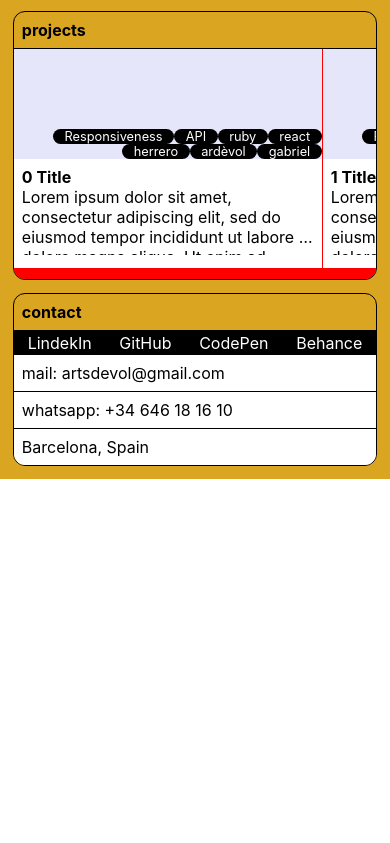
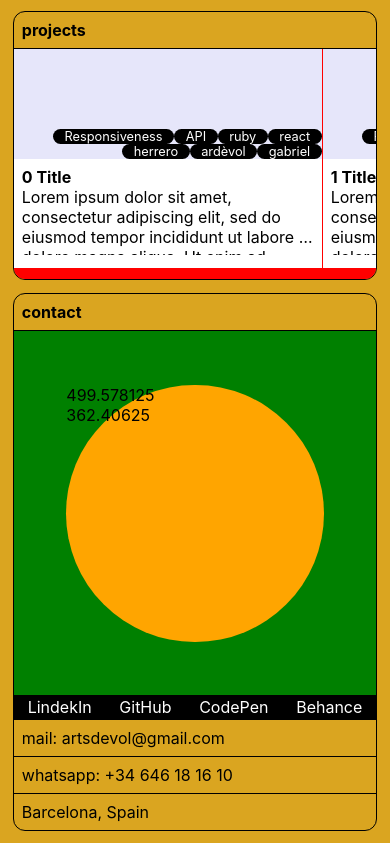
Before and after one commit to gabrielardevol/portfolio-3, a React (Create React App) app: page / in a window 390 px wide. Shown: the part 1033-1876 px from the top of the page. Before the commit the page ends 1512 px from the top, so only its background shows below. Built offline with nearby package versions, Linux system fonts and the light colour scheme.

Commit message:
contact photo for mobile

```diff
--- a/src/style/Contact.css
+++ b/src/style/Contact.css
@@ -13,8 +13,18 @@
 
 }
 
+@media only screen and (min-width: 480px) {
+
 .hide-pfp div:nth-child(1) {
   display: none
+}
+
+#contact {
+  height: 100%; width: 100%; background: white; overflow: auto
+}
+.vertical-contact > :nth-child(2) {
+  height: 100%
+}
 }
 
 #pfp {
@@ -58,12 +68,6 @@
   flex:none;
 }
 
-#contact {
-  height: 100%; width: 100%; background: white; overflow: auto
-}
-.vertical-contact > :nth-child(2) {
-  height: 100%
-}
 .vertical-contact > div:nth-child(2) > ul:nth-child(1) {
   display: flex;
   flex-flow: row;
@@ -86,3 +90,15 @@ rotate: 180deg;
 .vertical-contact ul:nth-child(1) > li::after {
 content: "-"; color: black
 }
+
+@media only screen and (max-width: 480px) {
+  #contact > div:first-child {
+    min-height: calc(100vw - 1.6em);
+    background: green;
+  }
+  #pfp {
+    background: orange;
+    height: 66vw; width: 66vw
+
+  }
+}
```
Also changed, not shown: TODO.txt.
